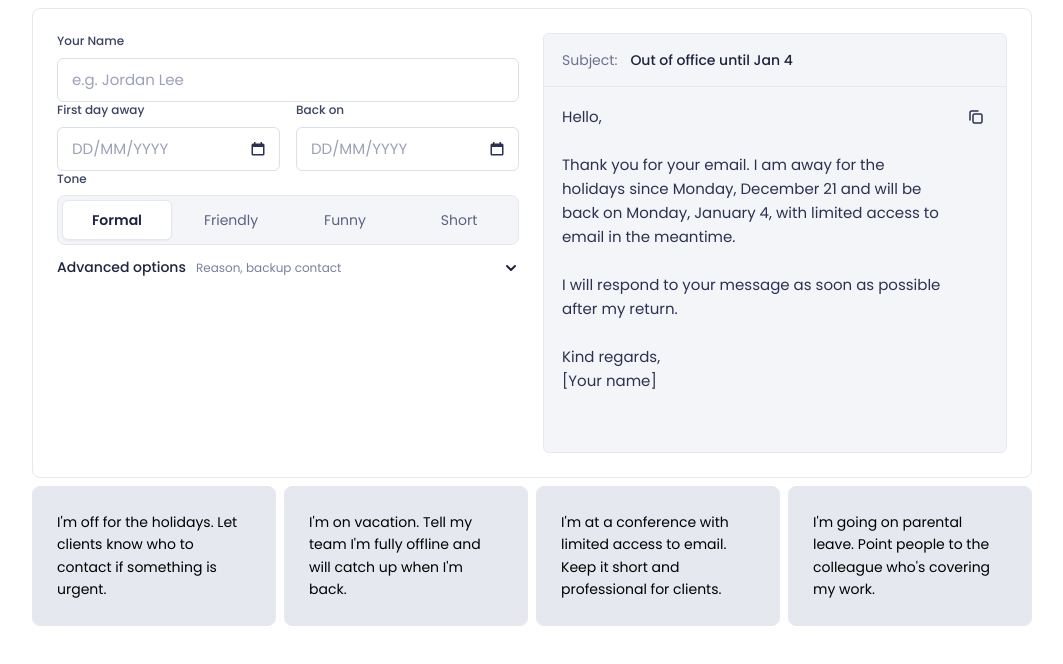
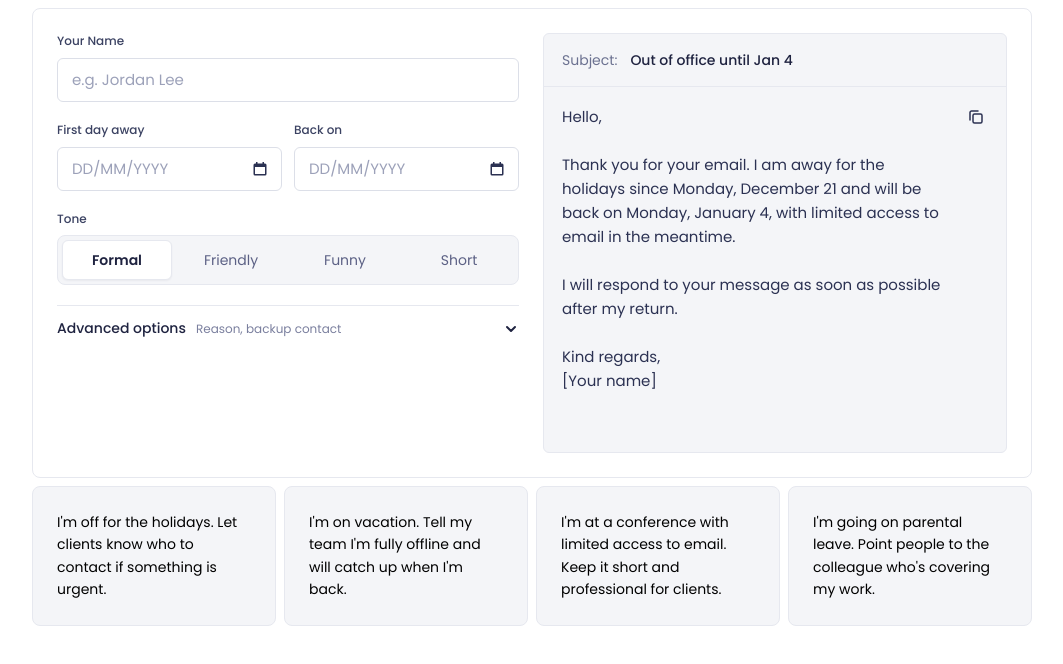
Before and after one commit to EduardCarmocanu/mailmeteor-out-of-office-template-tool, a Vue app: page / in a window 1280 px wide. Shown: the top 664 px of the page, without its empty margins (108-1171 px from the left). Built offline with nearby package versions, Linux system fonts and the light colour scheme.

Commit message:
adjust layout

```diff
--- a/src/features/message-editor/components/TemplateConfigurator.vue
+++ b/src/features/message-editor/components/TemplateConfigurator.vue
@@ -24,14 +24,19 @@ const backOnMin = computed(() => form.value.firstDayAway || today)
 </script>
 
 <template>
-  <div>
+  <div class="template-configurator">
     <TextInput v-model="form.name" :label="'Your Name'" :placeholder="'e.g. Jordan Lee'" />
     <div class="template-configurator__row">
       <DateInput v-model="form.firstDayAway" label="First day away" :min="today" :max="null" />
       <DateInput v-model="form.backOn" label="Back on" :min="backOnMin" :max="null" />
     </div>
     <ToneSelector v-model="form.tone" />
-    <CollapsibleSection title="Advanced options" subtitle="Reason, backup contact">
+    <CollapsibleSection
+      class="template-configurator__advanced"
+      title="Advanced options"
+      subtitle="Reason, backup contact"
+    >
+      <div class="template-configurator__fields">
         <ReasonSelector v-model="form.reason" />
         <div class="template-configurator__row">
           <TextInput
@@ -42,14 +47,26 @@ const backOnMin = computed(() => form.value.firstDayAway || today)
           />
           <EmailInput v-model="form.backupEmail" label="Their email" placeholder="sam@company.com" />
         </div>
+      </div>
     </CollapsibleSection>
   </div>
 </template>
 
 <style scoped>
+.template-configurator,
+.template-configurator__fields {
+  display: flex;
+  flex-direction: column;
+  gap: 20px;
+}
+
 .template-configurator__row {
   display: grid;
   grid-template-columns: 1fr 1fr;
-  gap: 16px;
+  gap: 12px;
+}
+
+.template-configurator__advanced {
+  border-top: 1px solid #e6e8ef;
 }
 </style>
--- a/src/features/message-editor/components/ToneSelector.vue
+++ b/src/features/message-editor/components/ToneSelector.vue
@@ -8,6 +8,7 @@ const id = useId()
 </script>
 
 <template>
+  <div class="tone-selector">
     <InputLabel :for="id">Tone</InputLabel>
     <SwitchBar
       name="tone selector"
@@ -19,4 +20,5 @@ const id = useId()
         { label: 'Short', value: 'short' },
       ]"
     />
+  </div>
 </template>
--- a/src/shared/components/Panel.vue
+++ b/src/shared/components/Panel.vue
@@ -18,6 +18,6 @@ const { variant = 'default' } = defineProps<{ variant?: 'default' | 'secondary'
   padding: 24px;
 }
 .panel--secondary {
-  background-color: #e6e8ef;
+  background-color: #f4f5f8;
 }
 </style>
```
Lines whose indentation alone changed are shown as unchanged.
